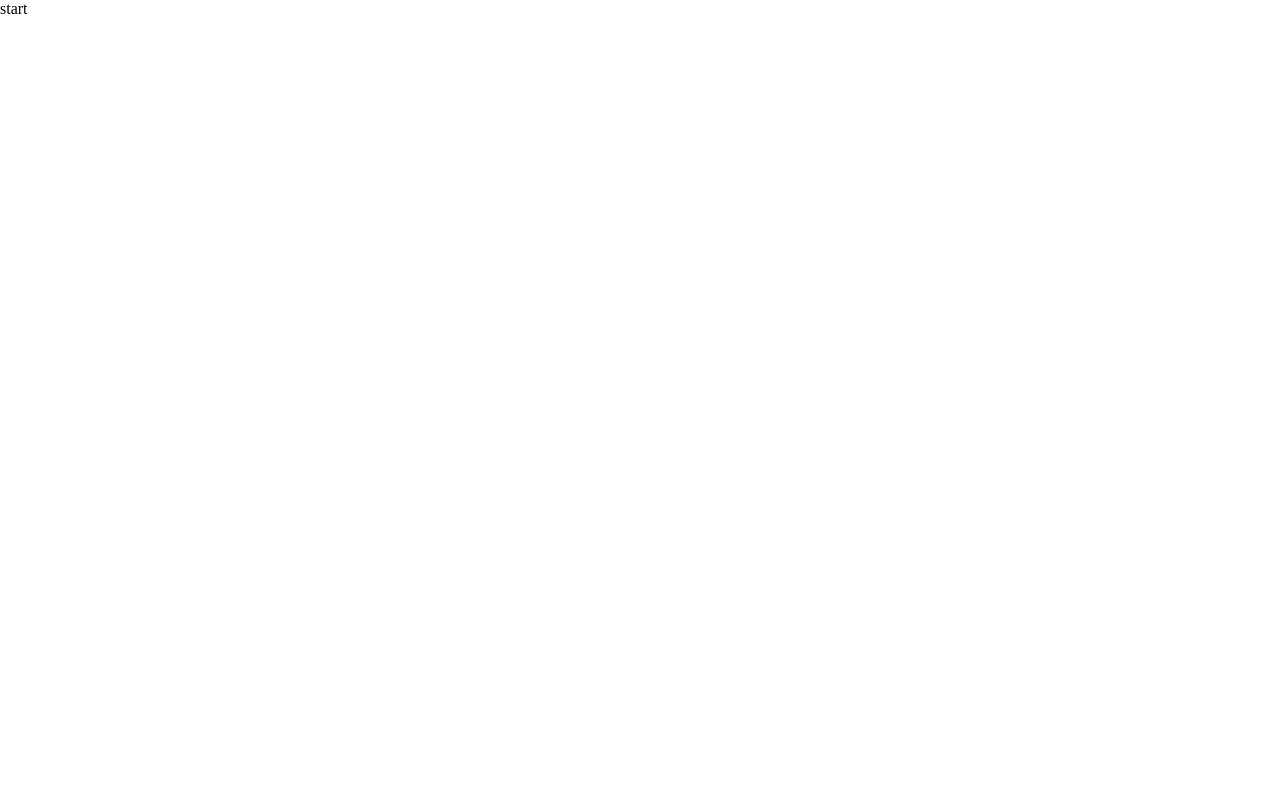
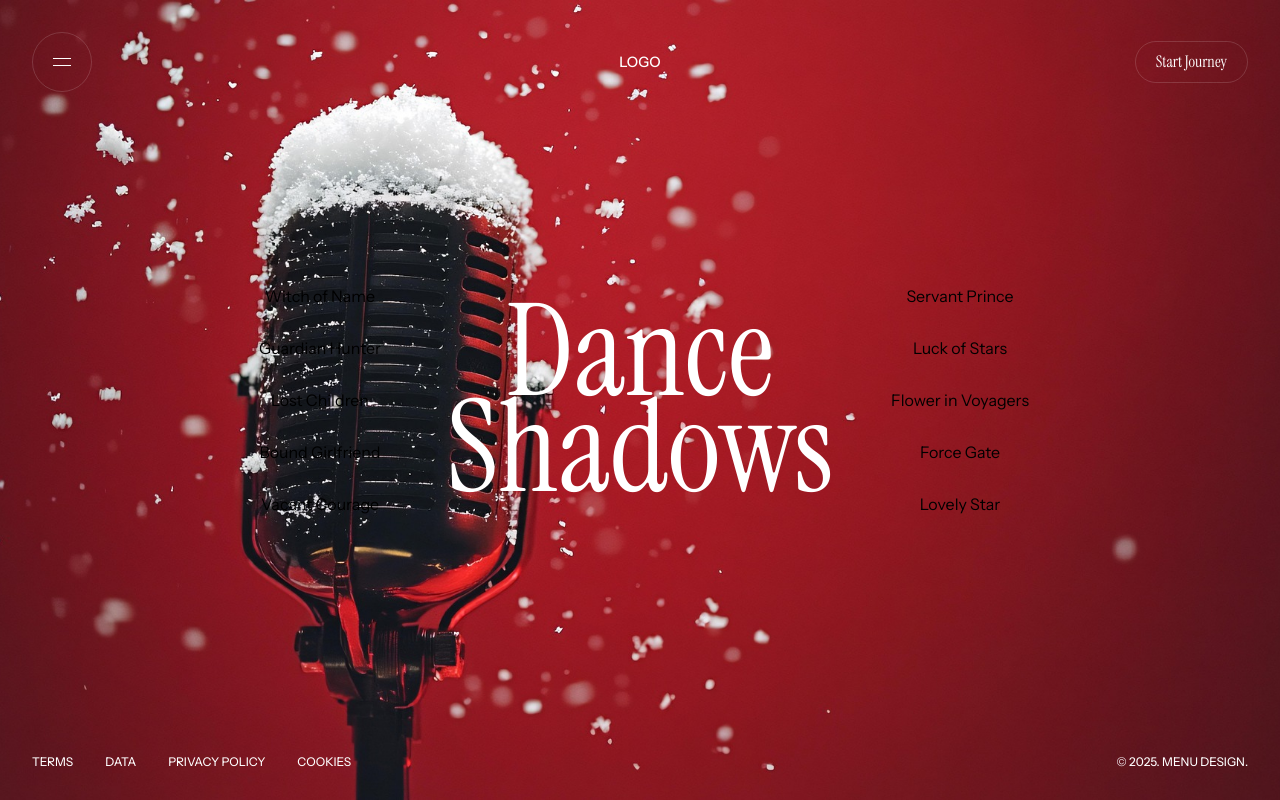
Before and after one commit to freetimezp/usefull-things-430-menu, a website built with Vite: page index.html in a window 1280 px wide. Built offline with nearby package versions, Linux system fonts and the light colour scheme.

Commit message:
02. usefull-things-430-menu. UI.

```diff
--- a/index.html
+++ b/index.html
@@ -10,7 +10,69 @@
     </head>
 
     <body>
-        start
+        <nav>
+            <div class="nav-toggle">
+                <div class="nav-toggle-btn">
+                    <span class="bar-1"></span>
+                    <span class="bar-2"></span>
+                </div>
+            </div>
+
+            <div class="nav-logo">
+                <a href="#">Logo</a>
+            </div>
+
+            <div class="nav-cta">
+                <a href="#">Start Journey</a>
+            </div>
+        </nav>
+
+        <div class="menu">
+            <div class="menu-bg">
+                <div class="menu-bg-left">
+                    <div class="menu-bg-left-inner"></div>
+                </div>
+
+                <div class="menu-bg-right">
+                    <div class="menu-bg-right-inner"></div>
+                </div>
+            </div>
+
+            <div class="menu-items">
+                <div class="menu-items-col">
+                    <div class="menu-link">Witch of Name</div>
+                    <div class="menu-link">Guardian Hunter</div>
+                    <div class="menu-link">Lost Children</div>
+                    <div class="menu-link">Bound Girlfriend</div>
+                    <div class="menu-link">Vacant Courage</div>
+                </div>
+
+                <div class="menu-items-col">
+                    <div class="menu-link">Servant Prince</div>
+                    <div class="menu-link">Luck of Stars</div>
+                    <div class="menu-link">Flower in Voyagers</div>
+                    <div class="menu-link">Force Gate</div>
+                    <div class="menu-link">Lovely Star</div>
+                </div>
+
+                <div class="menu-footer">
+                    <div class="menu-footer-col">
+                        <a href="#">Terms</a>
+                        <a href="#">Data</a>
+                        <a href="#">Privacy Policy</a>
+                        <a href="#">Cookies</a>
+                    </div>
+
+                    <div class="menu-footer-col">
+                        <p>&copy; 2025. Menu Design.</p>
+                    </div>
+                </div>
+            </div>
+        </div>
+
+        <section class="hero">
+            <h1>Dance Shadows</h1>
+        </section>
 
         <script type="module" src="./src/assets/js/main.js"></script>
     </body>
--- a/src/assets/css/style.css
+++ b/src/assets/css/style.css
@@ -1,3 +1,5 @@
+@import url("https://fonts.googleapis.com/css2?family=Instrument+Sans:ital,wght@0,400..700;1,400..700&family=Instrument+Serif:ital@0;1&display=swap");
+
 * {
     padding: 0;
     margin: 0;
@@ -9,3 +11,215 @@
 a {
     text-decoration: none;
 }
+
+:root {
+    --base-100: #fff;
+    --base-200: #474437;
+    --base-300: #403d31;
+}
+
+body {
+    font-family: "Instrument Sans", sans-serif;
+}
+
+a,
+p {
+    color: var(--base-100);
+    font-weight: 450;
+    line-height: 1;
+}
+
+.hero {
+    position: relative;
+    width: 100%;
+    height: 100svh;
+    background: url(../images/hero.jpg) 50% 50% no-repeat;
+    background-size: cover;
+    display: flex;
+    align-items: center;
+    justify-content: center;
+    overflow: hidden;
+}
+
+.hero h1 {
+    width: 50%;
+    text-align: center;
+    color: var(--base-100);
+    font-family: "Instrument Serif", sans-serif;
+    font-size: clamp(3rem, 10vw, 12rem);
+    font-weight: 500;
+    line-height: 0.75;
+}
+
+nav {
+    position: fixed;
+    width: 100%;
+    padding: 2rem;
+    display: flex;
+    align-items: center;
+    z-index: 2;
+}
+
+nav > div {
+    flex: 1;
+}
+
+nav .nav-logo {
+    display: flex;
+    justify-content: center;
+}
+
+nav .nav-logo a {
+    width: 8rem;
+    text-align: center;
+    text-transform: uppercase;
+    font-size: 0.9rem;
+    font-weight: 500;
+}
+
+nav .nav-cta {
+    display: flex;
+    justify-content: flex-end;
+}
+
+nav .nav-cta a {
+    font-family: "Instrument Serif", sans-serif;
+    padding: 0.75rem 1.25rem;
+    border: 1px solid rgba(255, 255, 255, 0.15);
+    border-radius: 5rem;
+}
+
+nav .nav-toggle-btn {
+    width: 60px;
+    height: 60px;
+    padding: 20px;
+    display: flex;
+    flex-direction: column;
+    justify-content: center;
+    gap: 5px;
+    border: 1px solid rgba(255, 255, 255, 0.15);
+    border-radius: 10rem;
+    cursor: pointer;
+}
+
+nav .nav-toggle-btn span {
+    width: 100%;
+    height: 1.25px;
+    background-color: var(--base-100);
+    will-change: transform;
+}
+
+.menu {
+    position: fixed;
+    top: 0;
+    left: 0;
+    width: 100%;
+    height: 100svh;
+    pointer-events: none;
+    overflow: hidden;
+    z-index: 1;
+}
+
+.menu.active {
+    pointer-events: all;
+}
+
+.menu .menu-bg {
+    position: absolute;
+    width: 100%;
+    height: 100%;
+    pointer-events: none;
+}
+
+.menu .menu-bg-left,
+.menu .menu-bg-right {
+    position: absolute;
+    width: 50%;
+    height: 100%;
+    overflow: hidden;
+}
+
+.menu .menu-bg-left {
+    left: 0;
+}
+
+.menu .menu-bg-right {
+    right: 0;
+}
+
+.menu .menu-bg-left-inner,
+.menu .menu-bg-right-inner {
+    position: absolute;
+    width: 100%;
+    height: 100%;
+    will-change: transform;
+}
+
+.menu .menu-bg-left-inner {
+    background-color: var(--base-200);
+    transform-origin: 100% 50%;
+    transform: rotate(180deg) scale(2);
+}
+
+.menu .menu-bg-right-inner {
+    background-color: var(--base-300);
+    transform-origin: 0% 50%;
+    transform: rotate(-180deg) scale(2);
+}
+
+.menu .menu-items {
+    position: absolute;
+    width: 100%;
+    height: 100%;
+    display: flex;
+}
+
+.menu .menu-items-col {
+    flex: 1;
+    display: flex;
+    flex-direction: column;
+    justify-content: center;
+    align-items: center;
+    gap: 2rem;
+}
+
+.menu .menu-items-col:nth-child(1) a {
+    text-transform: uppercase;
+    font-size: clamp(1.5rem, 2.5vw, 4rem);
+    line-height: 1.1;
+}
+
+.menu .menu-items-col:nth-child(2) a {
+    font-family: "Instrument Serif", sans-serif;
+    font-size: clamp(1.65rem, 2.75vw, 3rem);
+    line-height: 1.2;
+}
+
+.menu .menu-footer {
+    position: absolute;
+    bottom: 0;
+    left: 0;
+    width: 100%;
+    padding: 2rem;
+    display: flex;
+    align-items: flex-end;
+    justify-content: space-between;
+}
+
+.menu .menu-footer-col {
+    display: flex;
+    gap: 2rem;
+}
+
+.menu .menu-footer a,
+.menu .menu-footer p {
+    text-transform: uppercase;
+    font-size: 0.75rem;
+}
+
+.menu a .line,
+.menu p .line {
+    position: relative;
+    transform: translateY(100%);
+    will-change: transform;
+}
```
Also changed, not shown: src/assets/images/hero.jpg (added), 1 other file.
